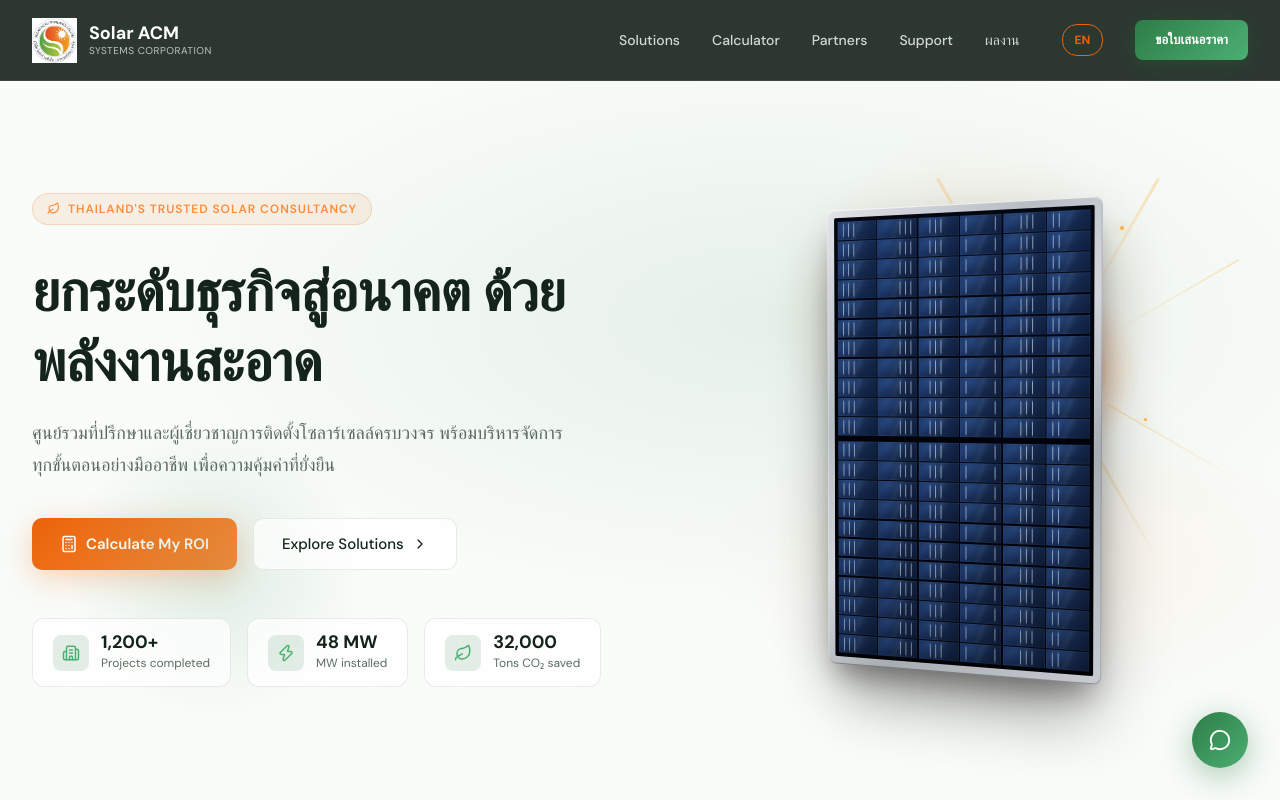
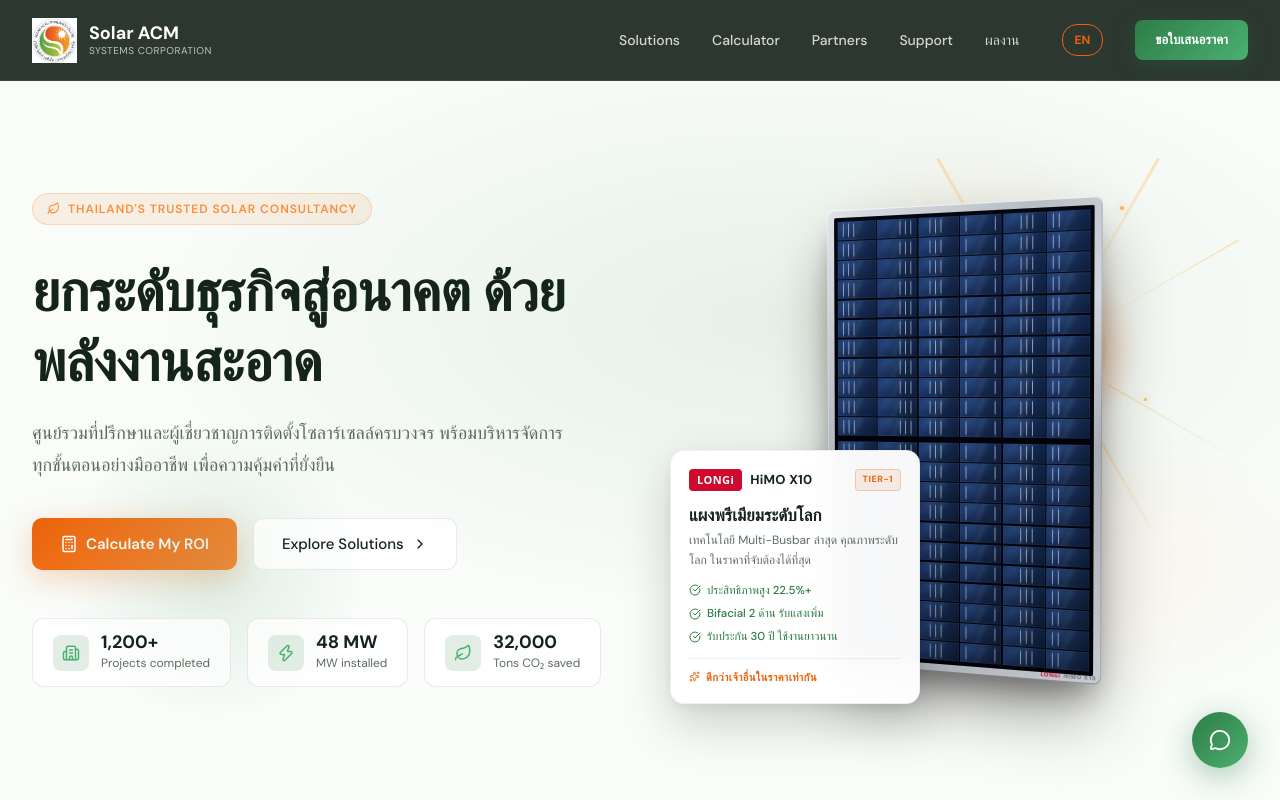
Before and after one commit to SolarACM/WebSiteSolarACM-, a Next.js app: page / in a window 1280 px wide. Shown: the top 800 px of the page. Built offline with nearby package versions, Linux system fonts and the light colour scheme.

Commit message:
feat: เพิ่ม LONGi HiMO X10 badge บนแผง + sales info card พรีเมียม

```diff
--- a/app/page.js
+++ b/app/page.js
@@ -491,7 +491,101 @@
               pointerEvents: "none",
             }} />
           </div>
-        </div>
+
+          {/* Product label on silver frame (bottom-right, like real panel) */}
+          <div style={{
+            position: "absolute", bottom: 1, right: 5,
+            display: "flex", alignItems: "center", gap: 3,
+            pointerEvents: "none",
+          }}>
+            <span style={{
+              fontSize: 6, fontWeight: 800, color: "#CF0A2C",
+              fontFamily: "system-ui, sans-serif", letterSpacing: "0.05em",
+            }}>LONGi</span>
+            <span style={{
+              fontSize: 6, fontWeight: 600, color: "rgba(60,70,80,0.7)",
+              fontFamily: "system-ui, sans-serif", letterSpacing: "0.08em",
+            }}>HiMO X10</span>
+          </div>
+        </div>
+      </div>
+    </div>
+  );
+}
+
+/* ─── PANEL INFO CARD — sales pitch ที่ลอยข้างๆ แผง ───────────────── */
+function PanelInfoCard({ lang }) {
+  const isTh = lang === "th";
+  return (
+    <div className="panel-info-card" style={{
+      position: "absolute",
+      bottom: 6,
+      left: 0,
+      zIndex: 4,
+      width: 250,
+      background: "rgba(255,255,255,0.97)",
+      backdropFilter: "blur(10px)",
+      border: "1px solid rgba(0,0,0,0.06)",
+      borderRadius: 14,
+      padding: 18,
+      boxShadow: "0 20px 50px rgba(0,0,0,0.18), 0 4px 12px rgba(0,0,0,0.06)",
+    }}>
+      {/* Brand row */}
+      <div style={{ display: "flex", alignItems: "center", gap: 8, marginBottom: 12 }}>
+        <span style={{
+          background: "#CF0A2C", color: "white", fontWeight: 800, fontSize: 11,
+          padding: "3px 8px", borderRadius: 4, letterSpacing: "0.04em",
+          fontFamily: "system-ui, sans-serif",
+        }}>LONGi</span>
+        <span style={{ fontSize: 13, fontWeight: 700, color: "#14241B", letterSpacing: "0.02em" }}>HiMO X10</span>
+        <span style={{
+          marginLeft: "auto", background: "#E8630A18", color: "#E8630A",
+          fontSize: 9, fontWeight: 800, padding: "3px 7px", borderRadius: 4,
+          border: "1px solid #E8630A40", letterSpacing: "0.06em",
+        }}>TIER-1</span>
+      </div>
+
+      {/* Headline */}
+      <div style={{
+        fontFamily: "'Playfair Display', Georgia, serif",
+        fontSize: 17, fontWeight: 700, lineHeight: 1.3,
+        color: "#14241B", marginBottom: 6,
+      }}>
+        {isTh ? "แผงพรีเมียมระดับโลก" : "World-Class Premium Panel"}
+      </div>
+
+      {/* Sales tagline */}
+      <div style={{ color: "#5C6B61", fontSize: 12, lineHeight: 1.6, marginBottom: 12 }}>
+        {isTh
+          ? "เทคโนโลยี Multi-Busbar ล่าสุด คุณภาพระดับโลก ในราคาที่จับต้องได้ที่สุด"
+          : "Latest multi-busbar tech, world-class quality — at the most accessible price."}
+      </div>
+
+      {/* Features */}
+      <div style={{ display: "flex", flexDirection: "column", gap: 6, marginBottom: 12 }}>
+        {[
+          isTh ? "ประสิทธิภาพสูง 22.5%+" : "22.5%+ efficiency",
+          isTh ? "Bifacial 2 ด้าน รับแสงเพิ่ม" : "Bifacial dual-side absorption",
+          isTh ? "รับประกัน 30 ปี ใช้งานยาวนาน" : "30-year warranty",
+        ].map(f => (
+          <div key={f} style={{
+            display: "flex", alignItems: "center", gap: 6,
+            fontSize: 11.5, color: "#2D7D46", fontWeight: 500,
+          }}>
+            <CheckCircle size={12} color="#2D7D46" /> {f}
+          </div>
+        ))}
+      </div>
+
+      {/* Value prop footer */}
+      <div style={{
+        borderTop: "1px solid rgba(0,0,0,0.06)",
+        paddingTop: 10, marginTop: 4,
+        display: "flex", alignItems: "center", gap: 6,
+        fontSize: 11, color: "#E8630A", fontWeight: 700,
+        letterSpacing: "0.04em",
+      }}>
+        <Sparkles size={11} /> {isTh ? "ดีกว่าเจ้าอื่นในราคาเท่ากัน" : "Better than competitors at same price"}
       </div>
     </div>
   );
@@ -742,10 +836,11 @@
             </div>
           </div>
 
-          {/* Hero visual — 3D Solar Panel + Sun Rays (ซ่อนบนมือถือเพื่อ performance) */}
-          <div className="hero-visual" style={{ display: "flex", justifyContent: "center", alignItems: "center", position: "relative", minHeight: 460 }}>
+          {/* Hero visual — 3D Solar Panel + Sun Rays + Info Card (ซ่อนบนมือถือเพื่อ performance) */}
+          <div className="hero-visual" style={{ display: "flex", justifyContent: "center", alignItems: "center", position: "relative", minHeight: 540 }}>
             <SunRays />
             <SolarPanel3D />
+            <PanelInfoCard lang={lang} />
           </div>
         </div>
       </div>
```
